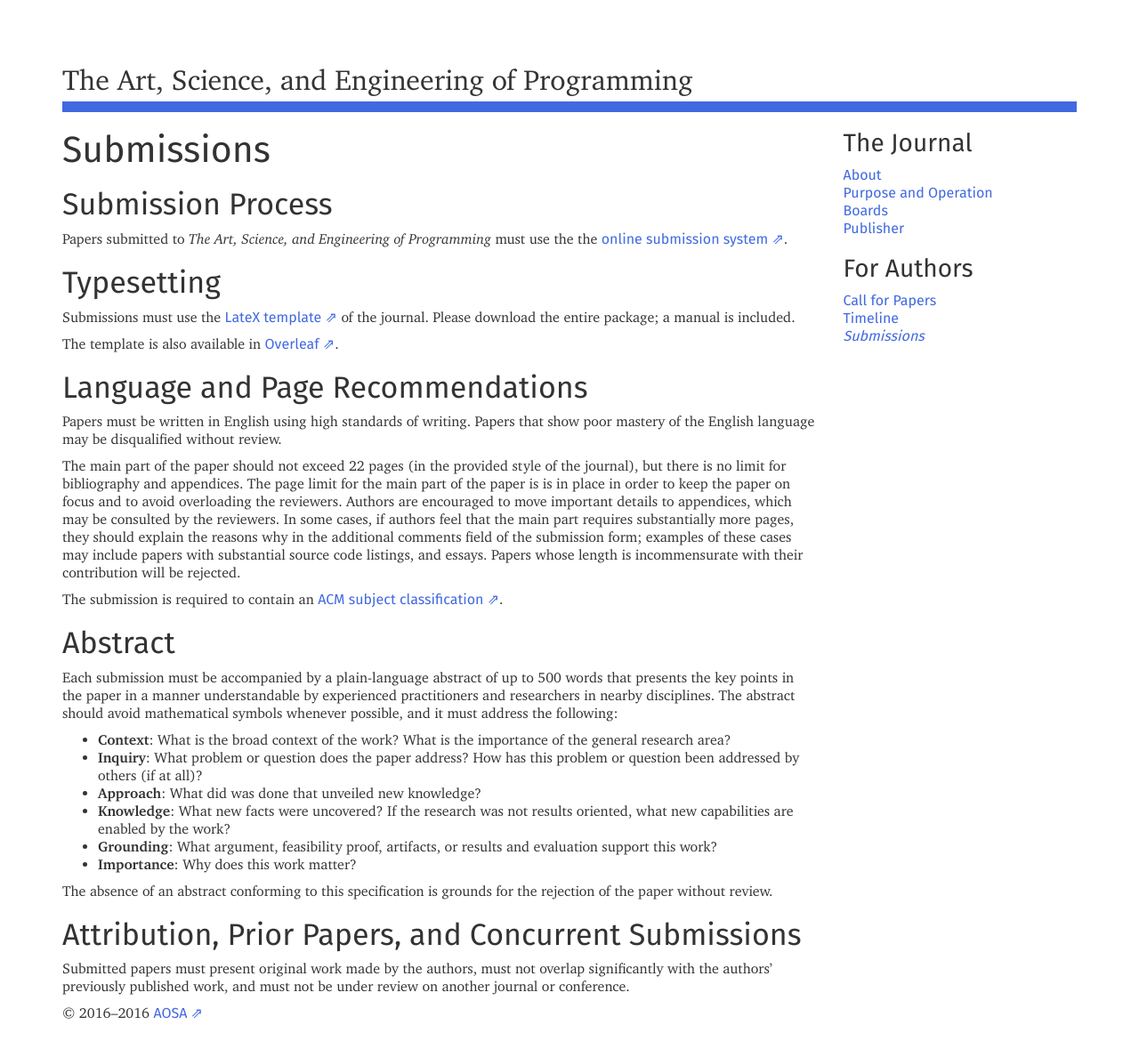
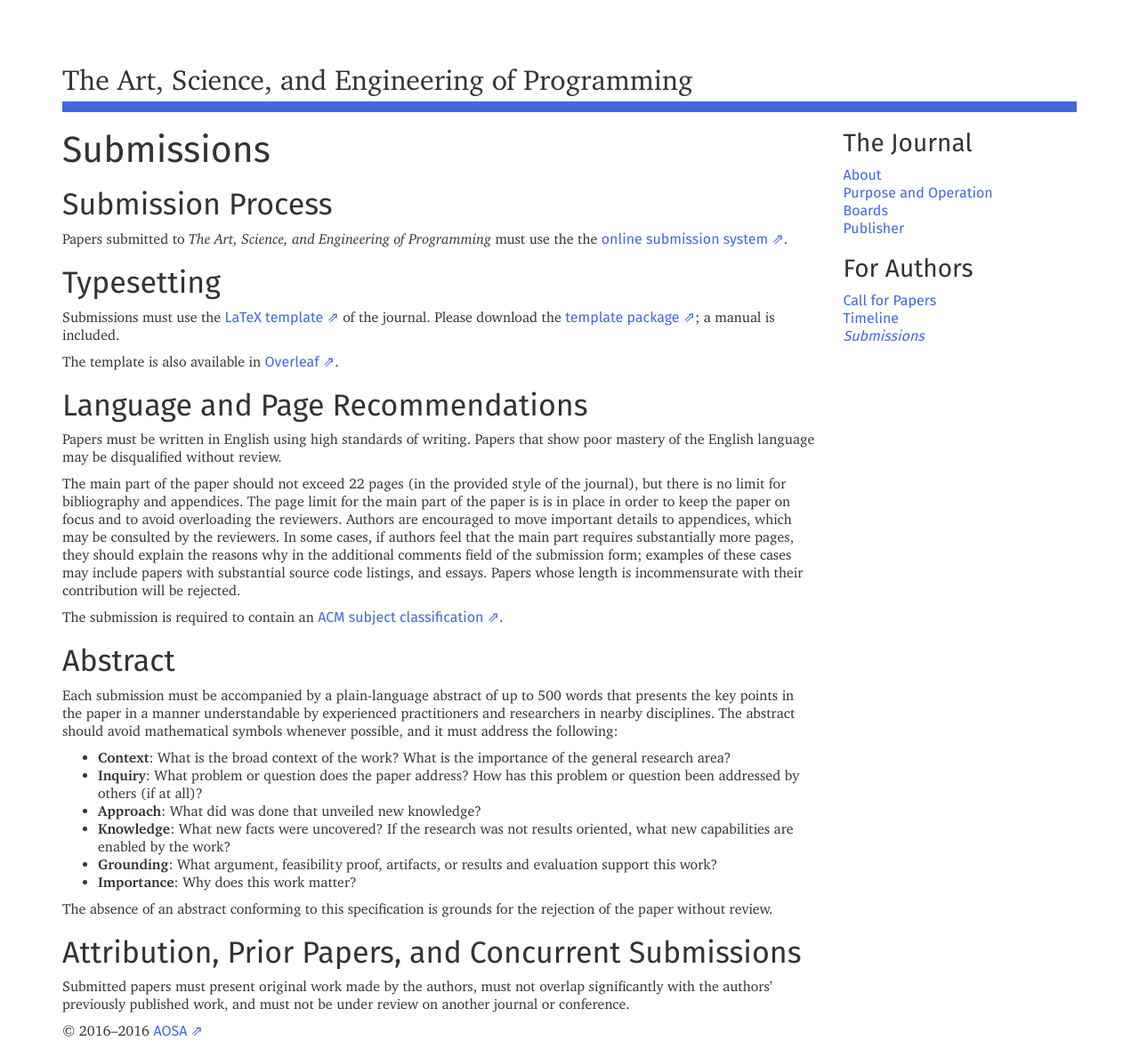
Before and after one commit to programming-journal/programming-journal.github.io, a Jekyll site: the page built from submission/index.markdown, in a window 1280 px wide. Shown: the whole page at 89% size. Built offline with Jekyll 4.4.1, drawn with Linux system fonts in a browser that asks for light colours; nearby versions of some CDN libraries.

Commit message:
add link, fix typo

```diff
--- a/submission/index.markdown
+++ b/submission/index.markdown
@@ -9,7 +9,7 @@ Papers submitted to *The Art, Science, and Engineering of Programming* must use
 
 ## Typesetting
 
-Submissions must use the [LateX template][latex template] of the journal. Please download the entire package; a manual is included.
+Submissions must use the [LaTeX template][latex template] of the journal. Please download the [template package][template package]; a manual is included.
 
 The template is also available in [Overleaf][overleaf].
 
@@ -39,4 +39,5 @@ Submitted papers must present original work made by the authors, must not overla
 [submit]: https://easychair.org/conferences/?conf=programming2017
 [ccs]: https://dl.acm.org/ccs/ccs.cfm
 [latex template]: https://github.com/programming-journal/programming/releases
+[template package]: https://github.com/programming-journal/programming/releases/download/v1.0/programming-template.zip
 [overleaf]: https://www.overleaf.com/articles/programming/kzcgbdsnnyyt#.V7OJ85grKHs
```
